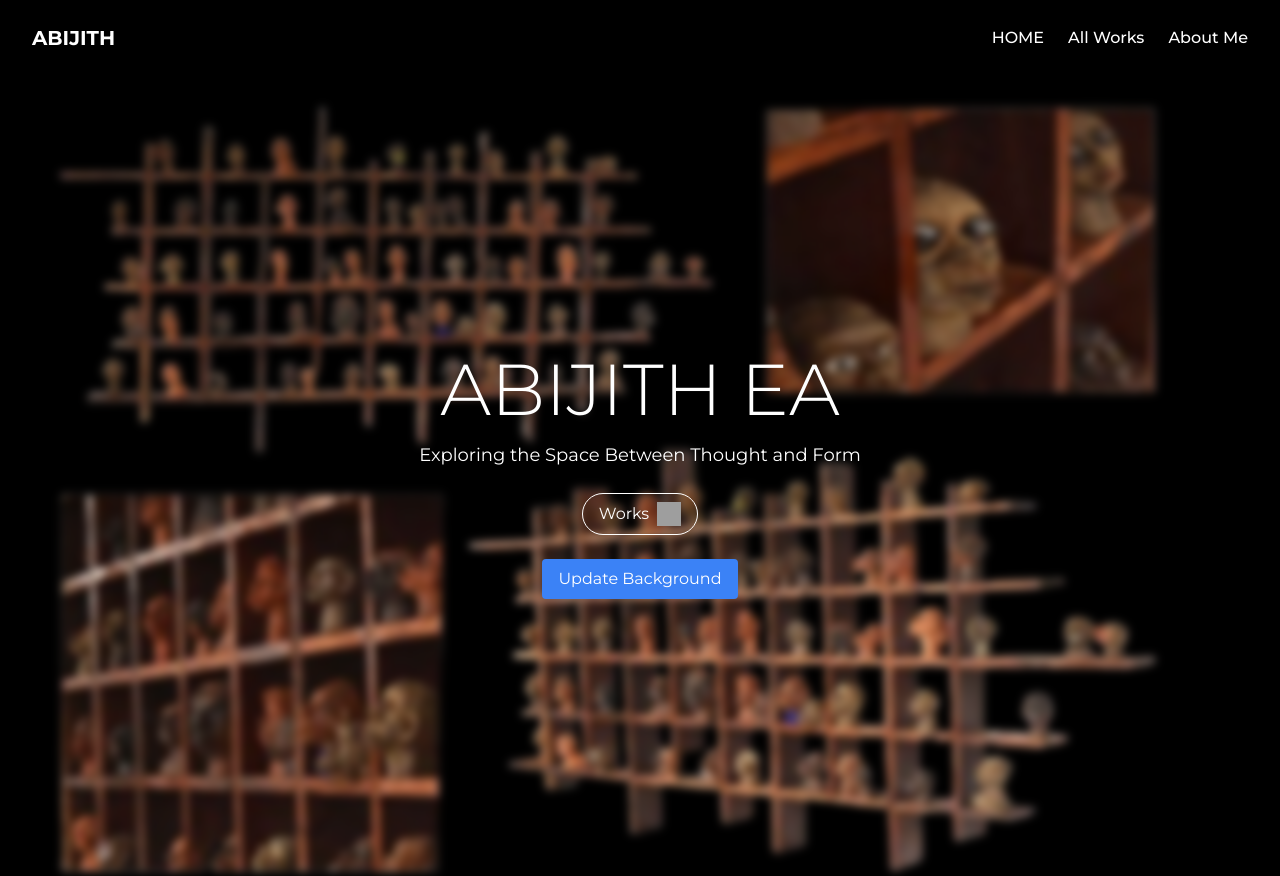
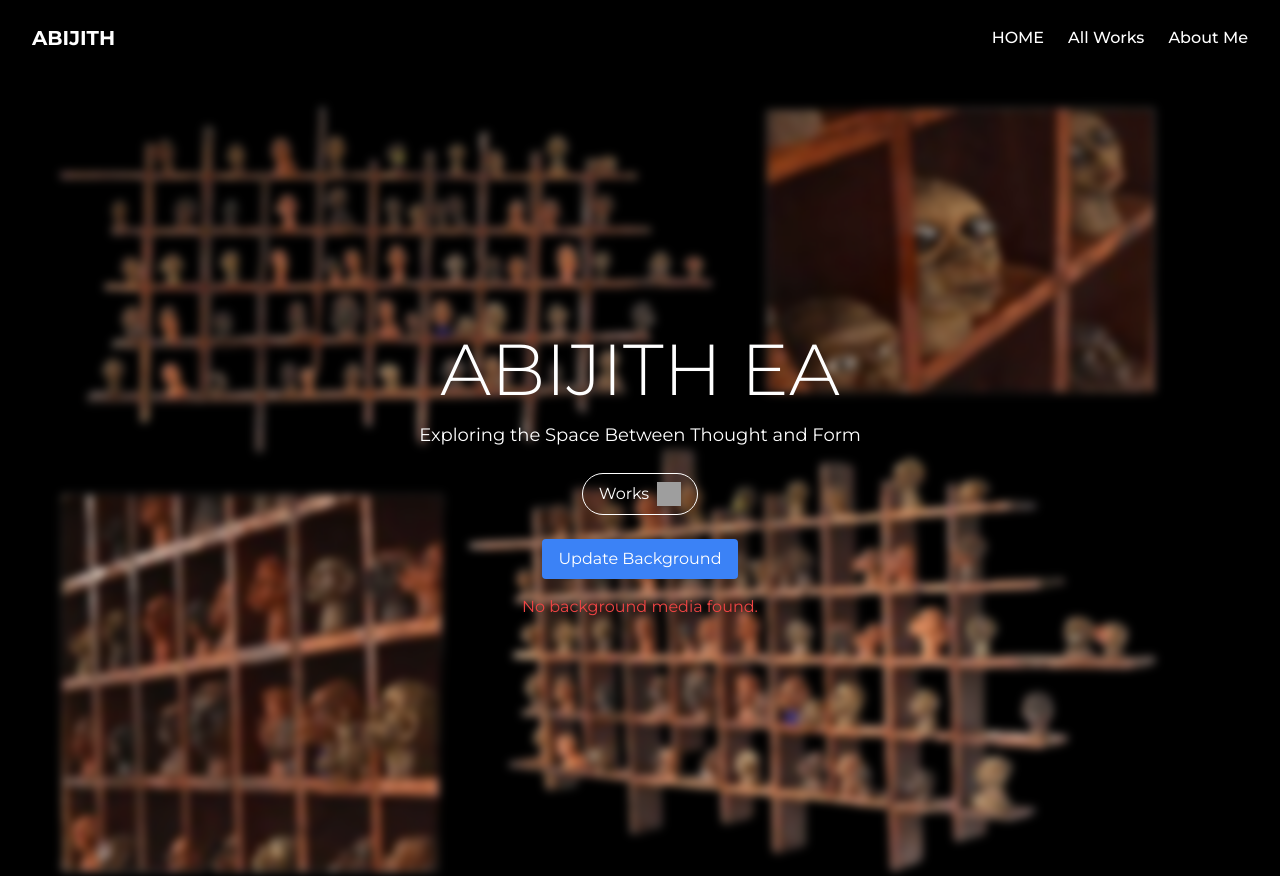
Before and after one commit to ATHULEA123/abijitheafrontend, a React (Vite) app: page /AdminPanel/abijithea/3/10/1997 in a window 1280 px wide. Built offline with nearby package versions, Linux system fonts and the light colour scheme; no server answers; grey boxes are pictures that could not be loaded.

Commit message:
admin panel changed

```diff
--- a/src/Components/AdminPanel/Aboutadmin.jsx
+++ b/src/Components/AdminPanel/Aboutadmin.jsx
@@ -173,16 +173,16 @@ const Aboutadmin = () => {
   const [showAddPopup, setShowAddPopup] = useState(false);
   const [loading, setLoading] = useState(false);
   const firstRequest = useRef(true);
-  const [hasData, setHasData] = useState(false); // New state to track if artist data exists
+  const [hasData, setHasData] = useState(false);
 
   const fetchArtistData = async () => {
     try {
       const response = await axios.get(`${import.meta.env.VITE_BACKEND_BASE_URL}/art/artist`);
       if (response.data) {
         setArtistData(response.data);
-        setHasData(true); // Set hasData to true if data is fetched
+        setHasData(true);
       } else {
-        setHasData(false); // No data found
+        setHasData(false);
       }
       firstRequest.current = false;
     } catch (error) {
@@ -203,7 +203,7 @@ const Aboutadmin = () => {
       setArtistData({ artimage: "", about: "", resume: "", portfolio: "" });
       setShowDeletePopup(false);
       alert("Artist data deleted successfully!");
-      setHasData(false); // Reset hasData since artist data is deleted
+      setHasData(false);
     } catch (error) {
       console.error("Error deleting artist data:", error);
       alert("Failed to delete artist data.");
--- a/src/Components/AdminPanel/AdminPanel.jsx
+++ b/src/Components/AdminPanel/AdminPanel.jsx
@@ -1,3 +1,158 @@
+
+// import React, { useState, useEffect } from "react";
+// import axios from "axios";
+//  import AdminNavbar from "./AdminNavbar";
+// import rightarrowwhite from "../../assets/rightarrowwhite.png";
+
+// const AdminPanel = () => {
+//   const [backgroundUrl, setBackgroundUrl] = useState("");
+//   const [fileType, setFileType] = useState("");
+//   const [file, setFile] = useState(null);
+//   const [loading, setLoading] = useState(false);
+//   const [isImageLoaded, setIsImageLoaded] = useState(true);
+//   const [showForm, setShowForm] = useState(false);
+//   const [success, setSuccess] = useState(null);
+//   const [error, setError] = useState(null);
+
+//   const fetchBackgroundMedia = async () => {
+//     try {
+//       const response = await axios.get("http://localhost:3000/api/upload-background");
+//       if (response.data.success && response.data.data) {
+//         setBackgroundUrl(response.data.data.fileUrl);
+//         setFileType(response.data.data.fileType);
+//       }
+//     } catch (error) {
+//       console.error("Error fetching background media:", error);
+//     }
+//   };
+
+//   useEffect(() => {
+//     fetchBackgroundMedia();
+//   }, []);
+
+//   const handleFileChange = (e) => {
+//     setFile(e.target.files[0]);
+//   };
+
+//   const handleUpload = async (e) => {
+//     e.preventDefault();
+//     setLoading(true);
+//     setError(null);
+//     setSuccess(null);
+
+//     const formData = new FormData();
+//     formData.append("file", file);
+
+//     try {
+//       const response = await axios.put("http://localhost:3000/api/upload-background", formData, {
+//         headers: {
+//           "Content-Type": "multipart/form-data",
+//         },
+//       });
+//       setSuccess(response.data.success);
+//       fetchBackgroundMedia();
+//     } catch (error) {
+//       setError("Error uploading the file.");
+//       console.error(error);
+//     } finally {
+//       setLoading(false);
+//       setShowForm(false);
+//     }
+//   };
+
+//   return (
+//     <>
+//     <AdminNavbar/>
+//     <div className="relative h-screen flex items-center justify-center overflow-hidden">
+
+//       {fileType === "video" && backgroundUrl ? (
+//         <video
+//           className="absolute inset-0 object-cover w-full h-full filter blur-sm"
+//           src={backgroundUrl}
+//           autoPlay
+//           loop
+//           muted
+//         />
+//       ) : fileType === "image" && backgroundUrl ? (
+//         <div
+//           className="absolute inset-0 bg-cover bg-no-repeat filter blur-sm"
+//           style={{
+//             backgroundImage: isImageLoaded ? `url(${backgroundUrl})` : `url('/background.png')`,
+//           }}
+//           onError={() => setIsImageLoaded(false)}
+//         ></div>
+//       ) : (
+//         <div
+//           className="absolute inset-0 bg-cover bg-no-repeat filter blur-sm"
+//           style={{ backgroundImage: "url('/background.png')" }}
+//         ></div>
+//       )}
+
+//       {/* Content */}
+//       <div className="relative z-10 text-center text-white p-4">
+//         <h2 className="text-3xl sm:text-4xl md:text-5xl lg:text-6xl xl:text-7xl font-light animate-slide-up">
+//           ABIJITH EA
+//         </h2>
+//         <p className="text-xs sm:text-sm md:text-lg mt-2 sm:mt-4 animate-fade-in">
+//           Exploring the Space Between Thought and Form
+//         </p>
+//         <div className="flex items-center justify-center">
+//           <button className="mt-4 sm:mt-6 py-2 px-4 border border-white rounded-full text-white flex items-center justify-center transition-colors animate-fade-in">
+//             <a href="/Collections" className="flex flex-row items-center">
+//               Works
+//               <img
+//                 src={rightarrowwhite}
+//                 alt="Right arrow"
+//                 className="w-4 h-4 sm:w-6 sm:h-6 ml-2"
+//               />
+//             </a>
+//           </button>
+//         </div>
+
+//         {/* Upload Button */}
+//         <button
+//           className="mt-6 px-4 py-2 bg-blue-500 text-white rounded"
+//           onClick={() => setShowForm(!showForm)}
+//         >
+//           Update Background
+//         </button>
+
+//         {/* Conditional Form for Upload */}
+//         {showForm && (
+//           <form onSubmit={handleUpload} className="mt-4">
+//             <input
+//               type="file"
+//               accept="image/*,video/*"
+//               onChange={handleFileChange}
+//               required
+//             />
+//             <button
+//               type="submit"
+//               className="ml-2 px-4 py-2 bg-green-500 text-white rounded"
+//               disabled={loading}
+//             >
+//               {loading ? "Uploading..." : "Upload"}
+//             </button>
+//             <button
+//               type="button"
+//               className="ml-2 px-4 py-2 bg-red-500 text-white rounded"
+//               onClick={() => setShowForm(false)}
+//             >
+//               Cancel
+//             </button>
+//           </form>
+//         )}
+
+//         {/* Success or Error Message */}
+//         {success && <p className="mt-4 text-green-500">File uploaded successfully!</p>}
+//         {error && <p className="mt-4 text-red-500">{error}</p>}
+//       </div>
+//     </div>
+//     </>
+//   );
+// };
+
+// export default AdminPanel;
 
 import React, { useState, useEffect } from "react";
 import axios from "axios";
@@ -13,6 +168,7 @@ const AdminPanel = () => {
   const [showForm, setShowForm] = useState(false);
   const [success, setSuccess] = useState(null);
   const [error, setError] = useState(null);
+  const [hasData, setHasData] = useState(false); // New state to track data presence
 
   const fetchBackgroundMedia = async () => {
     try {
@@ -20,9 +176,13 @@ const AdminPanel = () => {
       if (response.data.success && response.data.data) {
         setBackgroundUrl(response.data.data.fileUrl);
         setFileType(response.data.data.fileType);
+        setHasData(true); // Set to true if data is received
+      } else {
+        setHasData(false); // Set to false if no data
       }
     } catch (error) {
       console.error("Error fetching background media:", error);
+      setHasData(false); // Handle errors by setting hasData to false
     }
   };
 
@@ -50,7 +210,7 @@ const AdminPanel = () => {
         },
       });
       setSuccess(response.data.success);
-      fetchBackgroundMedia();
+      fetchBackgroundMedia(); // Refetch data after upload
     } catch (error) {
       setError("Error uploading the file.");
       console.error(error);
@@ -62,9 +222,8 @@ const AdminPanel = () => {
 
   return (
     <>
-    <AdminNavbar/>
+      <AdminNavbar />
       <div className="relative h-screen flex items-center justify-center overflow-hidden">
-
         {fileType === "video" && backgroundUrl ? (
           <video
             className="absolute inset-0 object-cover w-full h-full filter blur-sm"
@@ -146,6 +305,7 @@ const AdminPanel = () => {
           {/* Success or Error Message */}
           {success && <p className="mt-4 text-green-500">File uploaded successfully!</p>}
           {error && <p className="mt-4 text-red-500">{error}</p>}
+          {!hasData && <p className="mt-4 text-red-500">No background media found.</p>} {/* Message if no data */}
         </div>
       </div>
     </>
```
Lines whose indentation alone changed are shown as unchanged.
